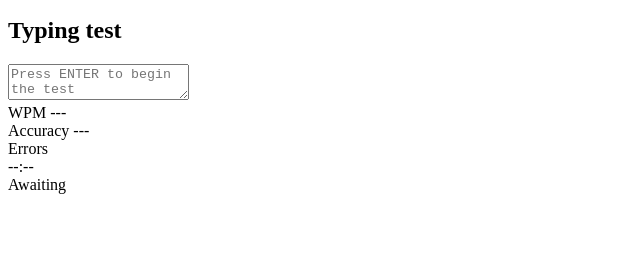
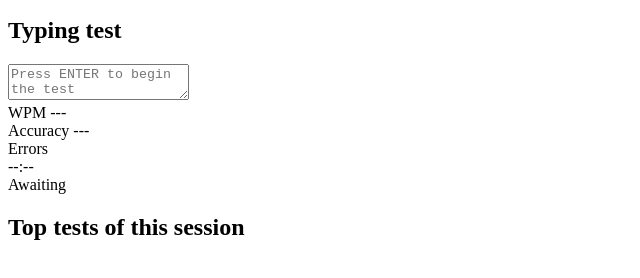
Before and after one commit to Rui-S13/Tittle-Typing-Test, a plain HTML site: page index.html in a window 1280 px wide. Shown: the part 32-310 px from the top of the page, without its empty margins (0-640 px from the left). Drawn offline with Linux system fonts and the light colour scheme.

Commit message:
HTML_Main: Add structure of top 3 tests of the session

```diff
--- a/index.html
+++ b/index.html
@@ -102,6 +102,12 @@
             <div id="test_state">Awaiting</div>
         </section>
 
+        <section id="session_top_3">
+            <h2>Top tests of this session</h2>
+            <ol id="session_top_3_list">
+
+            </ol>
+        </section>
 
     </main>
 
```
